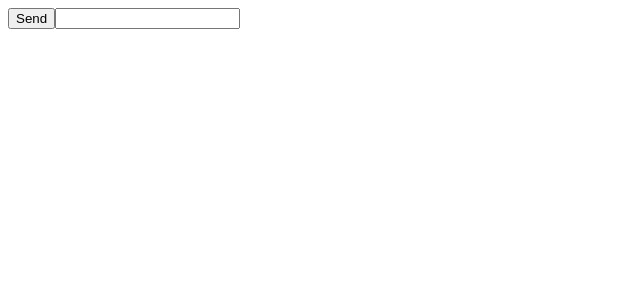
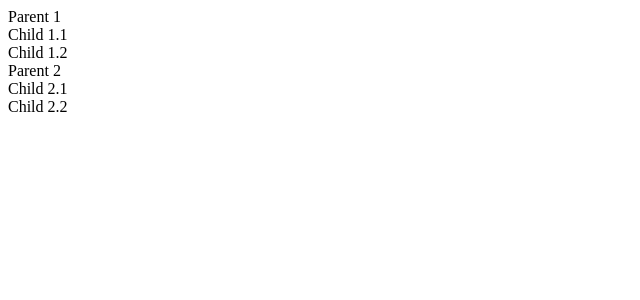
Before and after one commit to gromVlad/Angular, an Angular app in the folder my-first-project/: page / in a window 1280 px wide. Shown: the top 300 px of the page, without its empty margins (0-640 px from the left). Built offline with nearby package versions, Linux system fonts and the light colour scheme.

Commit message:
NgFor hard structure

```diff
--- a/my-first-project/src/app/app.component.html
+++ b/my-first-project/src/app/app.component.html
@@ -1,8 +1,6 @@
-<main-child (sendEventValue)="sendvalue($event)"></main-child>
-<div *ngFor="let element of arr; index as i; count as lenght">
-  <p>
-    {{i }} --- {{element}}
-  <br>
-  count:{{lenght}}
-  </p>
+<div *ngFor="let items of nestedArray">
+  {{items.name}}
+  <div *ngFor="let item of items.items">
+    {{item.name}}
+  </div>
 </div>
--- a/my-first-project/src/app/app.component.ts
+++ b/my-first-project/src/app/app.component.ts
@@ -1,4 +1,15 @@
 import { Component } from '@angular/core';
+
+interface Item {
+  id: number;
+  name: string;
+}
+
+interface NestedArray {
+  id: number;
+  name: string;
+  items: Item[];
+}
 
 @Component({
   selector: 'main-root',
@@ -6,9 +17,35 @@ import { Component } from '@angular/core';
   styleUrls: ['./app.component.scss'],
 })
 export class AppComponent {
-  arr:string[]= []
+  nestedArray: NestedArray[] = [
+    {
+      id: 1,
+      name: 'Parent 1',
+      items: [
+        {
+          id: 11,
+          name: 'Child 1.1',
+        },
+        {
+          id: 12,
+          name: 'Child 1.2',
+        },
+      ],
+    },
+    {
+      id: 2,
+      name: 'Parent 2',
+      items: [
+        {
+          id: 21,
+          name: 'Child 2.1',
+        },
+        {
+          id: 22,
+          name: 'Child 2.2',
+        },
+      ],
+    },
+  ];
 
-  sendvalue (value:string){
-    this.arr.push(value);
-  }
 }
```
Also changed, not shown: 1 other file (tests, documents, lock files or other folders).
